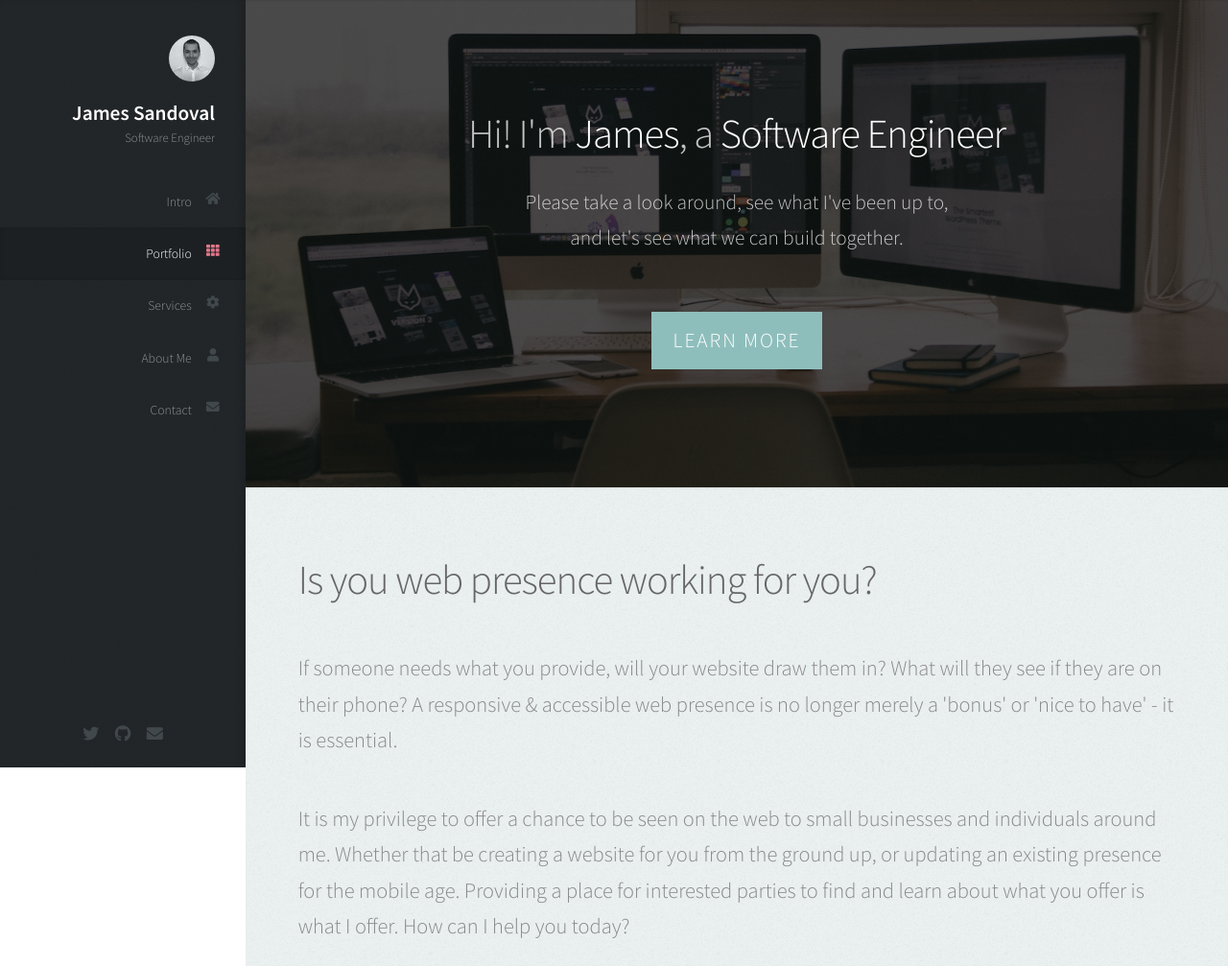
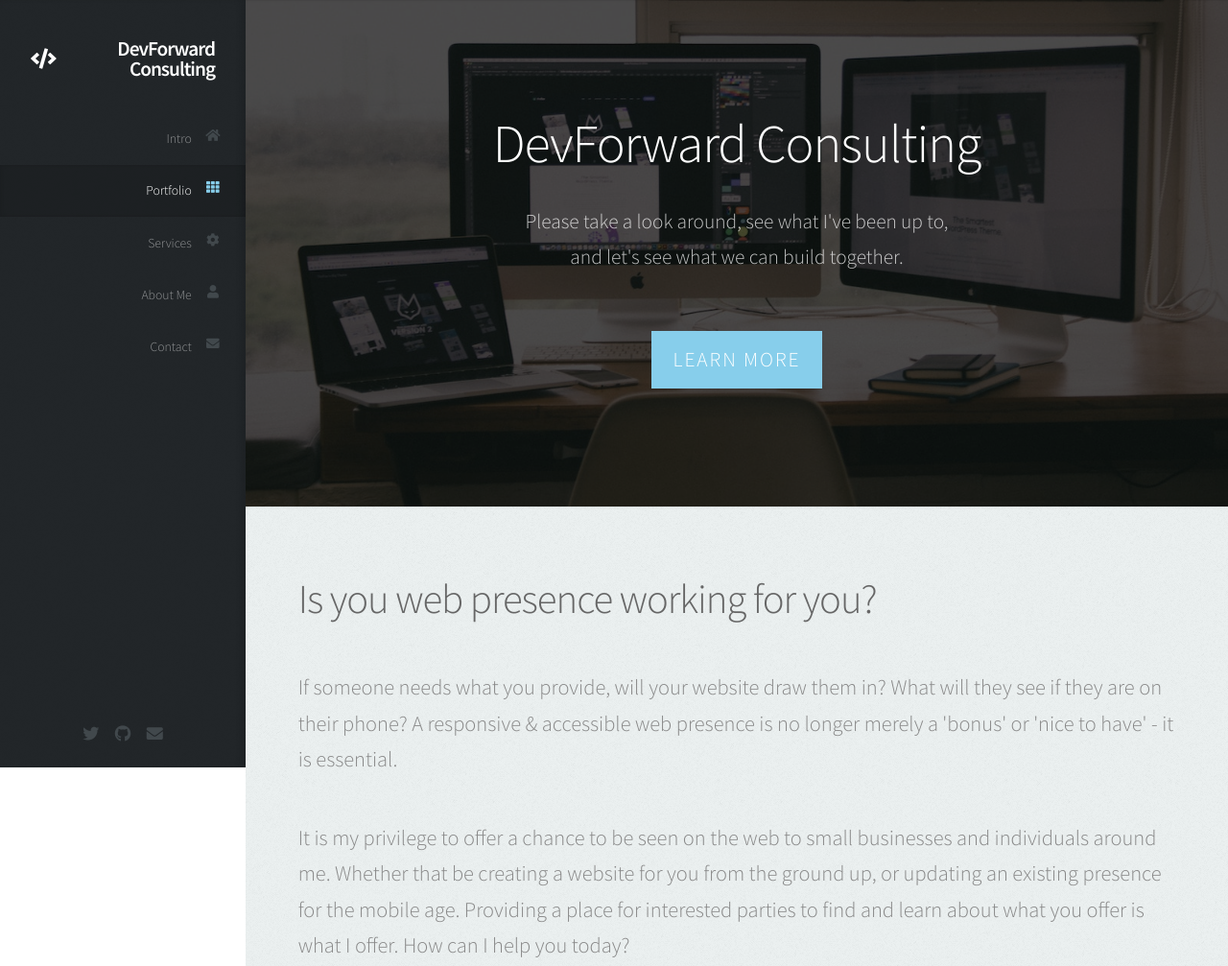
Before and after one commit to JaimeGSandoval/devforward, a plain HTML site: page index.html in a window 1280 px wide. Shown: the top 1007 px of the page at 96% size. Drawn offline with Linux system fonts and the light colour scheme.

Commit message:
update read me and add DevForward title

```diff
--- a/assets/css/main.css
+++ b/assets/css/main.css
@@ -234,6 +234,37 @@ h6 a strong {
   color: #333;
 }
 
+h1 {
+  font-size: 2.2rem;
+  letter-spacing: -1px;
+}
+
+@media screen and (min-width: 768px) {
+  h1 {
+    font-size: 2.6rem;
+  }
+}
+
+@media screen and (min-width: 1024px) {
+  h1 {
+    font-size: 3.1rem;
+  }
+}
+
+@media screen and (min-width: 1200px) {
+  h1 {
+    font-size: 3.5rem;
+  }
+}
+
+h1.alt {
+  color: white;
+}
+
+h1.alt strong {
+  color: #666;
+}
+
 h2 {
   font-size: 2em;
   letter-spacing: -1px;
@@ -286,7 +317,7 @@ a {
 }
 
 a:hover {
-  color: #e27689;
+  color: rgb(168, 213, 230);
   border-bottom-color: rgba(255, 255, 255, 0);
 }
 
@@ -2075,7 +2106,7 @@ input[type='submit']:hover,
 input[type='reset']:hover,
 button:hover,
 .button:hover {
-  background-color: #9ececc;
+  background-color: rgb(170, 220, 240);
 }
 
 input[type='button']:active,
@@ -2083,7 +2114,7 @@ input[type='submit']:active,
 input[type='reset']:active,
 button:active,
 .button:active {
-  background-color: #7eaeac;
+  background-color: rgb(170, 170, 170);
 }
 
 /* Item */
@@ -2208,6 +2239,9 @@ button:active,
   margin: 1.75em 1.5em 1.5em 1.5em;
   min-height: 48px;
   cursor: default;
+  display: flex;
+  justify-content: space-between;
+  align-items: center;
 }
 
 #logo h1 {
@@ -2216,6 +2250,7 @@ button:active,
   font-weight: 600;
   font-size: 1em;
   line-height: 1em;
+  display: inline-block;
 }
 
 #logo p {
@@ -2279,6 +2314,7 @@ button:active,
 
 #nav ul li a.active span:before {
   color: #e27689;
+  color: skyblue;
 }
 
 /* Footer */
@@ -2858,7 +2894,7 @@ input[type='submit'] {
   color: #fff !important;
   text-decoration: none;
   padding: 0.1rem 2rem;
-  background-color: #8ebebc;
+  background-color: skyblue;
   border: 0;
   cursor: pointer;
   letter-spacing: 2px;
@@ -2871,6 +2907,15 @@ input[type='submit'] {
 
 .learn-btn {
   padding: 0.5rem 1.2rem;
+}
+
+.title {
+  display: inline-block;
+  font-size: 1.2rem;
+}
+
+.code-icon {
+  display: inline-block;
 }
 
 @media screen and (min-width: 768px) {
--- a/index.html
+++ b/index.html
@@ -6,7 +6,7 @@
 -->
 <html>
   <head>
-    <title>Prologue by HTML5 UP</title>
+    <title>DevForward Consulting</title>
     <meta charset="utf-8" />
     <meta name="viewport" content="width=device-width, initial-scale=1, user-scalable=no" />
     <link
@@ -24,9 +24,9 @@
       <div class="top">
         <!-- Logo -->
         <div id="logo">
-          <span class="image avatar48"><img src="images/profile-img.png" alt="" /></span>
-          <h1 id="title">James Sandoval</h1>
-          <p>Software Engineer</p>
+          <span class="icon solid fa-code code-icon"></span>
+          <h1 id="title">DevForward Consulting</h1>
+          <!-- <p>Software Engineer</p> -->
         </div>
 
         <!-- Nav -->
@@ -88,9 +88,10 @@
       <section id="top" class="one dark cover hero-container">
         <div class="container hero-inner">
           <header class="hero-header">
-            <h2 class="alt hero-text">
+            <h1 class="alt hero-text">DevForward Consulting</h1>
+            <!-- <h3 class="alt hero-text">
               Hi! I'm <strong>James</strong>, a <strong>Software Engineer</strong>
-            </h2>
+            </h3> -->
             <p>
               Please take a look around, see what I've been up to, <br />and let's see what we can
               build together.
@@ -235,10 +236,10 @@
 
             <h2 class="about-title">I'm a Software Engineer based in Riverside, CA</h2>
             <p class="about-text">
-              Solving problems and providing elegant, innovative and accessible solutions is a
-              passion of mine. When I'm not coding, I can be found reading a good book, spending
-              time in nature, listening to all kinds of music, or trying to improve my cooking
-              skills.
+              Hi! I'm <strong>James</strong>, a <strong>Software Engineer</strong>. Solving problems
+              and providing elegant, innovative and accessible solutions is a passion of mine. When
+              I'm not coding, I can be found reading a good book, spending time in nature, listening
+              to all kinds of music, or trying to improve my cooking skills.
             </p>
           </div>
         </div>
```
Also changed, not shown: README.txt (deleted).
